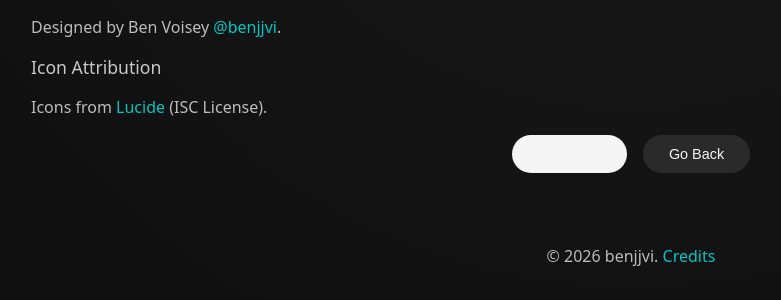
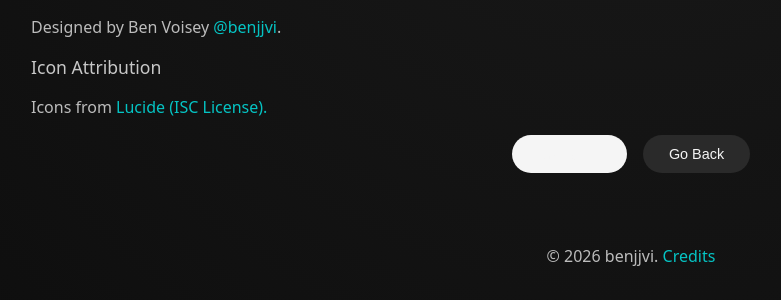
Before and after one commit to benjjvi/QuoteBookWebPage, a Python web app: template templates/credits.html in a window 1280 px wide. Shown: the part 329-629 px from the top of the page, without its empty margins (9-790 px from the left). Run offline with Jinja, Linux system fonts and the light colour scheme; the template is opened without the code that fills it, so the values that code supplies are empty.

Commit message:
licensing

```diff
--- a/templates/credits.html
+++ b/templates/credits.html
@@ -14,7 +14,7 @@
 
     <h2>Icon Attribution</h2>
     <p>
-        Icons from <a class="plainlink" href="https://lucide.dev" target="_blank">Lucide</a> (ISC License).
+        Icons from <a class="plainlink" href="https://lucide.dev" target="_blank">Lucide</a>  <a class="plainlink" href="https://lucide.dev/license" target="_blank">(ISC License).</a>
     </p>
 
     <div class="button-row">
```
